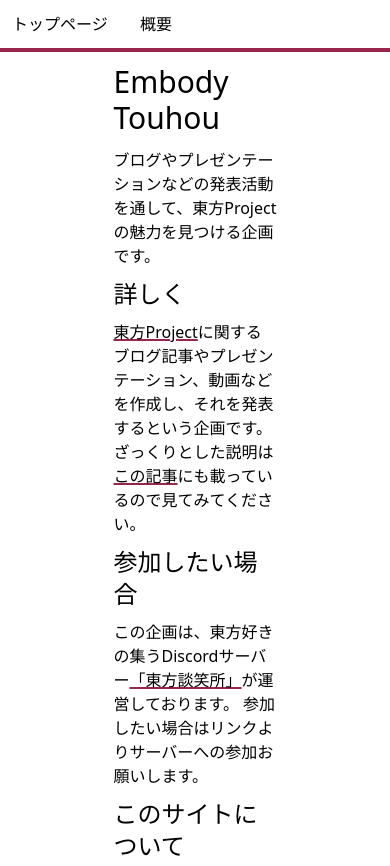
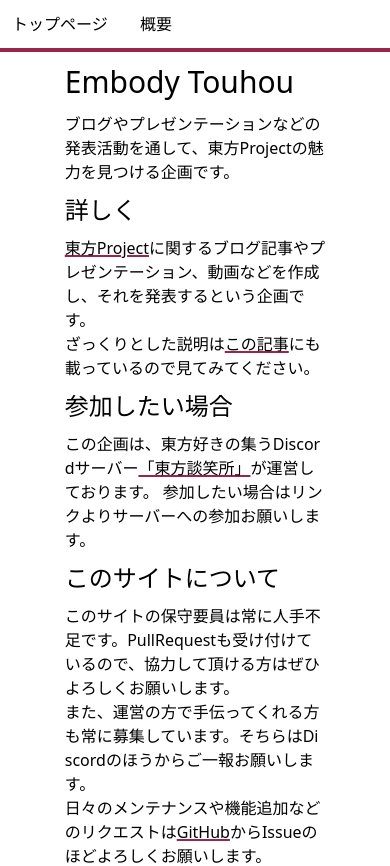
Before and after one commit to kanium3/embody_touhou, a SvelteKit app: page /about in a window 390 px wide. Shown: the top 866 px of the page. Built offline with nearby package versions, Linux system fonts and the light colour scheme.

Commit message:
feat: partly mobile view support at #1

```diff
--- a/src/routes/+layout.svelte
+++ b/src/routes/+layout.svelte
@@ -8,7 +8,7 @@ const { children } = $props();
     <Header />
 </header>
 <main class="flex justify-center items-baseline">
-    <div class="max-w-6/12 px-4">
+    <div class="max-w-3/4 md:max-w-6/12 px-4">
         {@render children()}
     </div>
 </main>
--- a/src/routes/+page.svelte
+++ b/src/routes/+page.svelte
@@ -10,6 +10,6 @@ const { data }: PageProps = $props();
 </svelte:head>
 
 <h1 class="text-5xl my-3 text-center">Embody Touhou</h1>
-<p class="text-2xl text-center">あなたの東方を形にしてみよう</p>
+<p class="text-2xl text-center break-keep break-words ">あなたの東方を<wbr />形にしてみよう</p>
 <h2 class="text-3xl my-5 text-center">発表物</h2>
 <Timeline posts={data.posts} />
```
